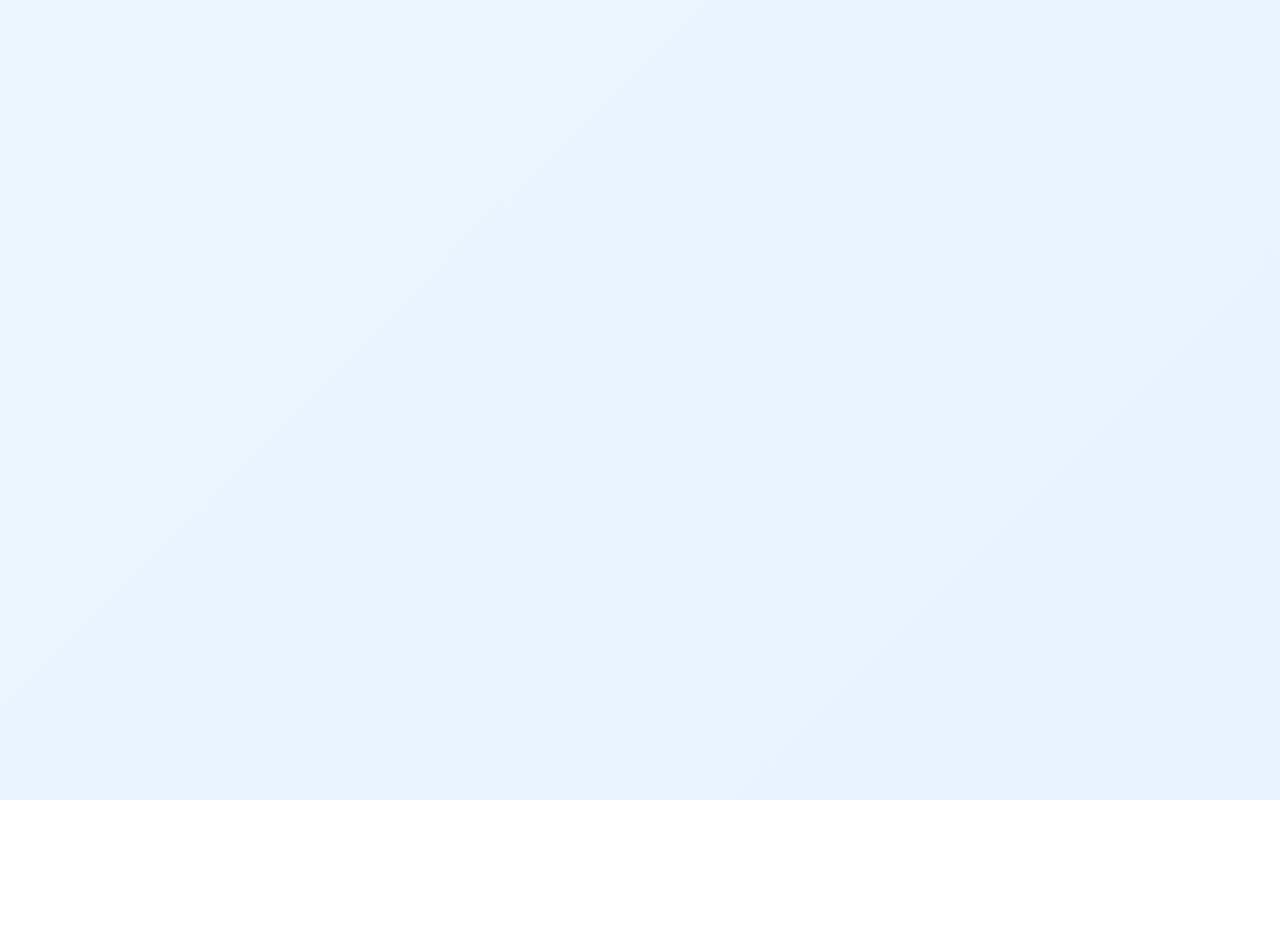
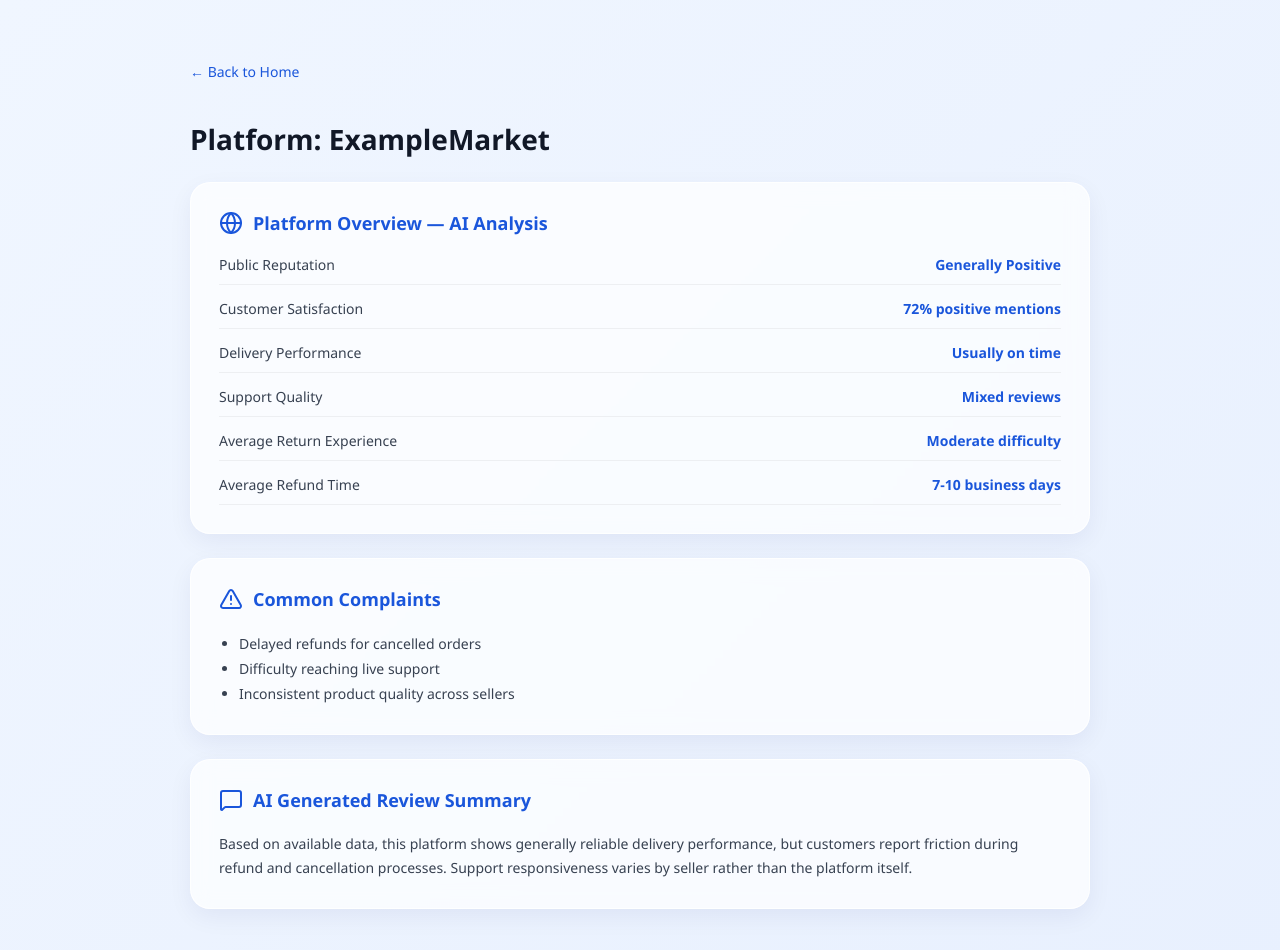
Before and after one commit to vvignesh2005-ux/SafeCartIntelligence, a React app in the folder frontend/: page /platform in a window 1280 px wide. Before the commit this address had no page. Shown: the top 950 px of the page. Before the commit the page ends 800 px from the top, so only its background shows below. Built offline with nearby package versions, Linux system fonts and the light colour scheme; the HTML template or start-up script is replaced by a standard one.

Commit message:
Add Platform Analysis page

```diff
--- a/frontend/src/App.jsx
+++ b/frontend/src/App.jsx
@@ -1,12 +1,14 @@
 import { Routes, Route } from 'react-router-dom'
 import LandingPage from './pages/LandingPage'
 import SellerDashboard from './pages/SellerDashboard'
+import PlatformAnalysis from './pages/PlatformAnalysis'
 
 function App() {
   return (
     <Routes>
       <Route path="/" element={<LandingPage />} />
       <Route path="/dashboard" element={<SellerDashboard />} />
+      <Route path="/platform" element={<PlatformAnalysis />} />
     </Routes>
   )
 }
--- a/frontend/src/index.css
+++ b/frontend/src/index.css
@@ -261,3 +261,42 @@ body {
 .back-link:hover {
   text-decoration: underline;
 }
+.metrics-list {
+  display: flex;
+  flex-direction: column;
+  gap: 14px;
+}
+
+.metric-row {
+  display: flex;
+  justify-content: space-between;
+  align-items: center;
+  padding-bottom: 10px;
+  border-bottom: 1px solid rgba(0,0,0,0.05);
+}
+
+.metric-label {
+  font-size: 14px;
+  color: #374151;
+}
+
+.metric-value {
+  font-size: 14px;
+  color: #1a56db;
+  font-weight: 600;
+}
+
+.complaint-list {
+  margin: 0;
+  padding-left: 20px;
+  color: #374151;
+  font-size: 14px;
+  line-height: 1.8;
+}
+
+.ai-summary {
+  font-size: 14px;
+  color: #374151;
+  line-height: 1.7;
+  margin: 0;
+}
--- /dev/null
+++ b/frontend/src/pages/PlatformAnalysis.jsx
@@ -0,0 +1,68 @@
+import { Link } from 'react-router-dom'
+import { Globe, TrendingUp, Truck, MessageSquare, AlertTriangle } from 'lucide-react'
+
+function PlatformAnalysis() {
+  const metrics = [
+    { label: "Public Reputation", value: "Generally Positive" },
+    { label: "Customer Satisfaction", value: "72% positive mentions" },
+    { label: "Delivery Performance", value: "Usually on time" },
+    { label: "Support Quality", value: "Mixed reviews" },
+    { label: "Average Return Experience", value: "Moderate difficulty" },
+    { label: "Average Refund Time", value: "7-10 business days" },
+  ]
+
+  const complaints = [
+    "Delayed refunds for cancelled orders",
+    "Difficulty reaching live support",
+    "Inconsistent product quality across sellers",
+  ]
+
+  return (
+    <div className="dashboard">
+      <Link to="/" className="back-link">← Back to Home</Link>
+      <h1 className="dashboard-title">Platform: ExampleMarket</h1>
+
+      <div className="trust-card">
+        <div className="trust-card-header">
+          <Globe size={24} />
+          <h2>Platform Overview — AI Analysis</h2>
+        </div>
+
+        <div className="metrics-list">
+          {metrics.map((m, i) => (
+            <div className="metric-row" key={i}>
+              <span className="metric-label">{m.label}</span>
+              <span className="metric-value">{m.value}</span>
+            </div>
+          ))}
+        </div>
+      </div>
+
+      <div className="trust-card">
+        <div className="trust-card-header">
+          <AlertTriangle size={24} />
+          <h2>Common Complaints</h2>
+        </div>
+        <ul className="complaint-list">
+          {complaints.map((c, i) => (
+            <li key={i}>{c}</li>
+          ))}
+        </ul>
+      </div>
+
+      <div className="trust-card">
+        <div className="trust-card-header">
+          <MessageSquare size={24} />
+          <h2>AI Generated Review Summary</h2>
+        </div>
+        <p className="ai-summary">
+          Based on available data, this platform shows generally reliable delivery performance,
+          but customers report friction during refund and cancellation processes. Support
+          responsiveness varies by seller rather than the platform itself.
+        </p>
+      </div>
+    </div>
+  )
+}
+
+export default PlatformAnalysis
```
